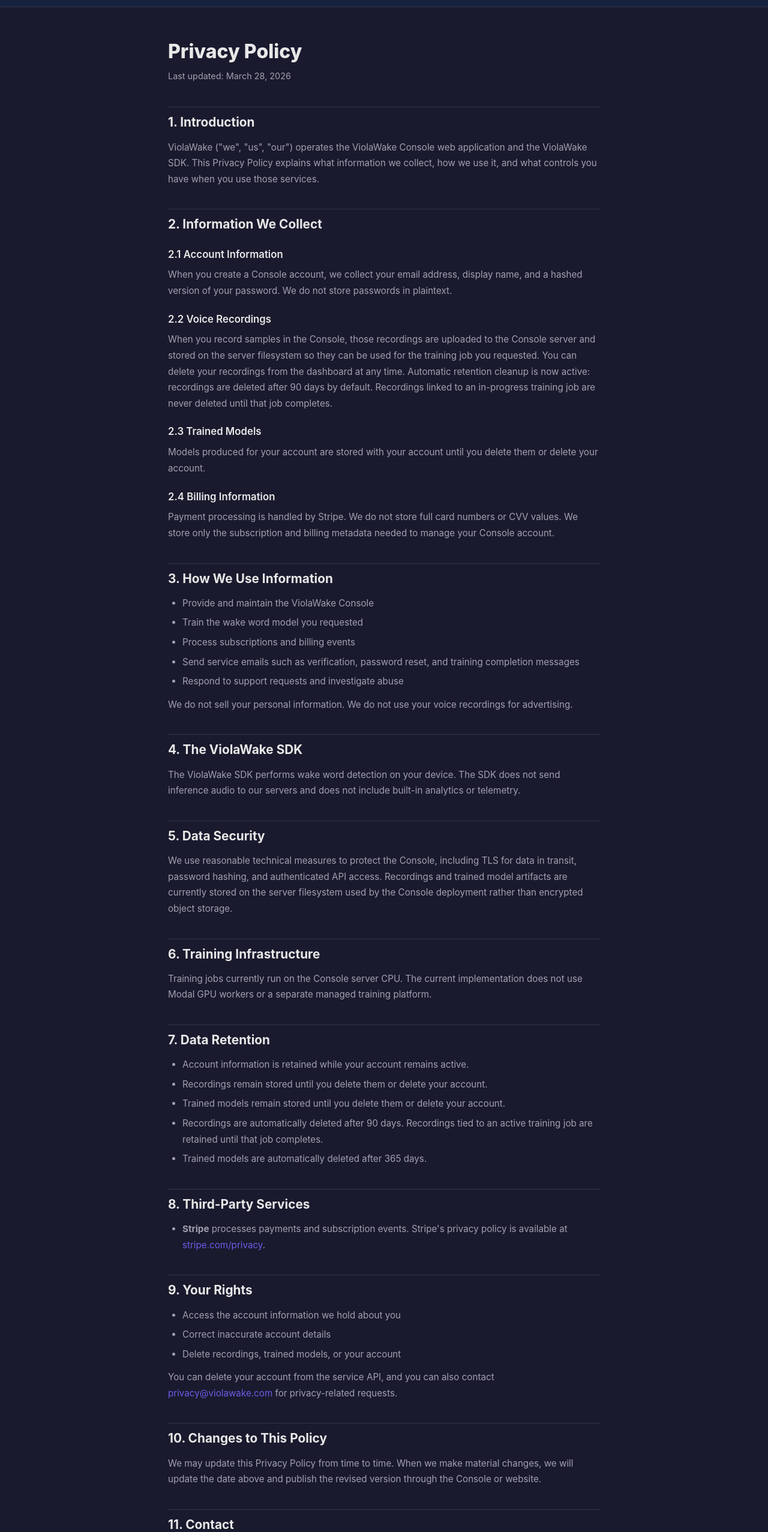
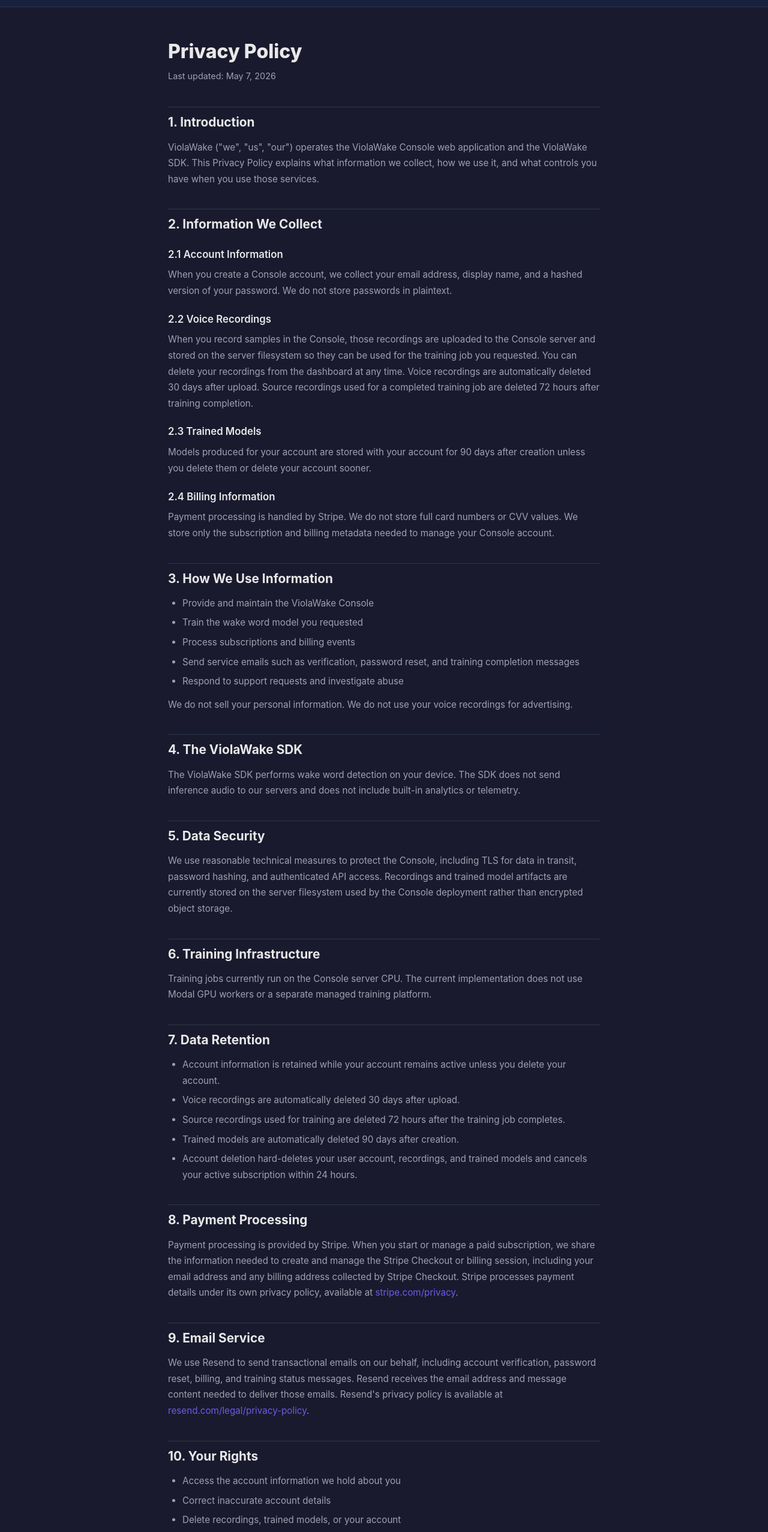
Before and after one commit to GeeIHadAGoodTime/ViolaWake, a React (Vite) app in the folder console/frontend/: page /privacy in a window 1280 px wide. Shown: the part 52-2606 px from the top of the page at 60% size. Built offline with nearby package versions, Linux system fonts and the light colour scheme; no server answers.

Commit message:
Update legal pages for billing and email providers

```diff
--- a/console/frontend/src/pages/Privacy.tsx
+++ b/console/frontend/src/pages/Privacy.tsx
@@ -5,7 +5,7 @@
     <div className="legal-page">
       <div className="legal-content">
         <h1 className="legal-title">Privacy Policy</h1>
-        <p className="legal-updated">Last updated: March 28, 2026</p>
+        <p className="legal-updated">Last updated: May 7, 2026</p>
 
         <section className="legal-section">
           <h2>1. Introduction</h2>
@@ -32,16 +32,17 @@
             When you record samples in the Console, those recordings are
             uploaded to the Console server and stored on the server filesystem
             so they can be used for the training job you requested. You can
-            delete your recordings from the dashboard at any time. Automatic
-            retention cleanup is now active: recordings are deleted after 90
-            days by default. Recordings linked to an in-progress training job
-            are never deleted until that job completes.
+            delete your recordings from the dashboard at any time. Voice
+            recordings are automatically deleted 30 days after upload. Source
+            recordings used for a completed training job are deleted 72 hours
+            after training completion.
           </p>
 
           <h3>2.3 Trained Models</h3>
           <p>
-            Models produced for your account are stored with your account until
-            you delete them or delete your account.
+            Models produced for your account are stored with your account for 90
+            days after creation unless you delete them or delete your account
+            sooner.
           </p>
 
           <h3>2.4 Billing Information</h3>
@@ -103,33 +104,35 @@
           <h2>7. Data Retention</h2>
           <ul>
             <li>
-              Account information is retained while your account remains active.
+              Account information is retained while your account remains active
+              unless you delete your account.
             </li>
             <li>
-              Recordings remain stored until you delete them or delete your
-              account.
+              Voice recordings are automatically deleted 30 days after upload.
             </li>
             <li>
-              Trained models remain stored until you delete them or delete your
-              account.
+              Source recordings used for training are deleted 72 hours after the
+              training job completes.
             </li>
             <li>
-              Recordings are automatically deleted after 90 days. Recordings
-              tied to an active training job are retained until that job
-              completes.
+              Trained models are automatically deleted 90 days after creation.
             </li>
             <li>
-              Trained models are automatically deleted after 365 days.
+              Account deletion hard-deletes your user account, recordings, and
+              trained models and cancels your active subscription within 24
+              hours.
             </li>
           </ul>
         </section>
 
         <section className="legal-section">
-          <h2>8. Third-Party Services</h2>
-          <ul>
-            <li>
-              <strong>Stripe</strong> processes payments and subscription events.
-              Stripe&apos;s privacy policy is available at{" "}
+          <h2>8. Payment Processing</h2>
+          <p>
+            Payment processing is provided by Stripe. When you start or manage a
+            paid subscription, we share the information needed to create and
+            manage the Stripe Checkout or billing session, including your email
+            address and any billing address collected by Stripe Checkout. Stripe
+            processes payment details under its own privacy policy, available at{" "}
             <a
               href="https://stripe.com/privacy"
               target="_blank"
@@ -138,27 +141,46 @@
               stripe.com/privacy
             </a>
             .
-            </li>
-          </ul>
+          </p>
         </section>
 
         <section className="legal-section">
-          <h2>9. Your Rights</h2>
+          <h2>9. Email Service</h2>
+          <p>
+            We use Resend to send transactional emails on our behalf, including
+            account verification, password reset, billing, and training status
+            messages. Resend receives the email address and message content
+            needed to deliver those emails. Resend&apos;s privacy policy is
+            available at{" "}
+            <a
+              href="https://resend.com/legal/privacy-policy"
+              target="_blank"
+              rel="noopener noreferrer"
+            >
+              resend.com/legal/privacy-policy
+            </a>
+            .
+          </p>
+        </section>
+
+        <section className="legal-section">
+          <h2>10. Your Rights</h2>
           <ul>
             <li>Access the account information we hold about you</li>
             <li>Correct inaccurate account details</li>
             <li>Delete recordings, trained models, or your account</li>
           </ul>
           <p>
-            You can delete your account from the service API, and you can also
-            contact{" "}
+            You can delete your account at any time from the Account Settings
+            page. Account deletion cancels your Stripe subscription and purges
+            your recordings and trained models. You can also contact{" "}
             <a href="mailto:privacy@violawake.com">privacy@violawake.com</a> for
             privacy-related requests.
           </p>
         </section>
 
         <section className="legal-section">
-          <h2>10. Changes to This Policy</h2>
+          <h2>11. Changes to This Policy</h2>
           <p>
             We may update this Privacy Policy from time to time. When we make
             material changes, we will update the date above and publish the
@@ -167,7 +189,7 @@
         </section>
 
         <section className="legal-section">
-          <h2>11. Contact</h2>
+          <h2>12. Contact</h2>
           <p>
             For questions about this Privacy Policy or our data practices,
             contact us at{" "}
--- a/console/frontend/src/pages/Terms.tsx
+++ b/console/frontend/src/pages/Terms.tsx
@@ -5,7 +5,7 @@
     <div className="legal-page">
       <div className="legal-content">
         <h1 className="legal-title">Terms of Service</h1>
-        <p className="legal-updated">Last updated: March 28, 2026</p>
+        <p className="legal-updated">Last updated: May 7, 2026</p>
 
         <section className="legal-section">
           <h2>1. Service Description</h2>
@@ -110,10 +110,28 @@
           <h3>5.2 Paid Subscriptions</h3>
           <p>
             Developer and Business subscriptions are billed through Stripe on a
-            recurring basis until cancelled.
+            recurring basis until cancelled. We do not store full card numbers
+            or CVV values.
           </p>
 
-          <h3>5.3 Refunds</h3>
+          <h3>5.3 Stripe Checkout</h3>
+          <p>
+            When you start or manage a paid subscription, we share the
+            information needed to create and manage the Stripe Checkout or
+            billing session, including your email address and any billing address
+            collected by Stripe Checkout. Stripe&apos;s privacy policy is
+            available at{" "}
+            <a
+              href="https://stripe.com/privacy"
+              target="_blank"
+              rel="noopener noreferrer"
+            >
+              stripe.com/privacy
+            </a>
+            .
+          </p>
+
+          <h3>5.4 Refunds</h3>
           <p>
             If a service problem on our side materially prevents you from using
             a paid allocation, contact{" "}
@@ -123,7 +141,46 @@
         </section>
 
         <section className="legal-section">
-          <h2>6. Service Availability</h2>
+          <h2>6. Email Service</h2>
+          <p>
+            We use Resend to send transactional emails on our behalf, including
+            account verification, password reset, billing, and training status
+            messages. Resend&apos;s privacy policy is available at{" "}
+            <a
+              href="https://resend.com/legal/privacy-policy"
+              target="_blank"
+              rel="noopener noreferrer"
+            >
+              resend.com/legal/privacy-policy
+            </a>
+            .
+          </p>
+        </section>
+
+        <section className="legal-section">
+          <h2>7. Data Retention and Account Deletion</h2>
+          <ul>
+            <li>
+              Voice recordings are automatically deleted 30 days after upload.
+            </li>
+            <li>
+              Source recordings used for training are deleted 72 hours after the
+              training job completes.
+            </li>
+            <li>
+              Trained models are automatically deleted 90 days after creation.
+            </li>
+            <li>
+              You can delete your account at any time from the Account Settings
+              page. Account deletion hard-deletes your user account, recordings,
+              and trained models and cancels your active Stripe subscription
+              within 24 hours.
+            </li>
+          </ul>
+        </section>
+
+        <section className="legal-section">
+          <h2>8. Service Availability</h2>
           <p>
             We aim to keep the Console available, but we do not guarantee
             uninterrupted service. The Console may be unavailable because of
@@ -133,7 +190,7 @@
         </section>
 
         <section className="legal-section">
-          <h2>7. Limitation of Liability</h2>
+          <h2>9. Limitation of Liability</h2>
           <p>
             TO THE MAXIMUM EXTENT PERMITTED BY APPLICABLE LAW, VIOLAWAKE AND ITS
             AFFILIATES WILL NOT BE LIABLE FOR INDIRECT, INCIDENTAL, SPECIAL,
@@ -149,7 +206,7 @@
         </section>
 
         <section className="legal-section">
-          <h2>8. Indemnification</h2>
+          <h2>10. Indemnification</h2>
           <p>
             You agree to indemnify and hold ViolaWake harmless from claims,
             damages, losses, and expenses arising from your use of the service,
@@ -159,33 +216,35 @@
         </section>
 
         <section className="legal-section">
-          <h2>9. Termination</h2>
+          <h2>11. Termination</h2>
 
-          <h3>9.1 By You</h3>
+          <h3>11.1 By You</h3>
           <p>
-            You may close your account by using the available Console/API
-            account-deletion flow or by contacting{" "}
+            You may close your account from the Account Settings page or by
+            contacting{" "}
             <a href="mailto:hello@violawake.com">hello@violawake.com</a>. If
             you want to keep trained models, download them before deleting your
             account.
           </p>
 
-          <h3>9.2 By Us</h3>
+          <h3>11.2 By Us</h3>
           <p>
             We may suspend or terminate your account if you violate these Terms,
             abuse the service, or if we are required to do so by law.
           </p>
 
-          <h3>9.3 Effect of Termination</h3>
+          <h3>11.3 Effect of Termination</h3>
           <p>
             When an account is deleted, access to the Console ends and the
-            account data we still store for that account is removed through our
-            deletion workflow. Models you already downloaded remain yours.
+            user account, recordings, and trained models we still store for that
+            account are hard-deleted within 24 hours. Any active Stripe
+            subscription is cancelled as part of the same deletion workflow.
+            Models you already downloaded remain yours.
           </p>
         </section>
 
         <section className="legal-section">
-          <h2>10. Changes to These Terms</h2>
+          <h2>12. Changes to These Terms</h2>
           <p>
             We may update these Terms from time to time. When changes are
             material, we will update the date above and publish the revised
@@ -194,7 +253,7 @@
         </section>
 
         <section className="legal-section">
-          <h2>11. Governing Law</h2>
+          <h2>13. Governing Law</h2>
           <p>
             These Terms are governed by the laws of the State of Delaware,
             United States, without regard to conflict of law principles.
@@ -202,7 +261,7 @@
         </section>
 
         <section className="legal-section">
-          <h2>12. Contact</h2>
+          <h2>14. Contact</h2>
           <p>
             For questions about these Terms, contact{" "}
             <a href="mailto:legal@violawake.com">legal@violawake.com</a>.
```
Lines whose indentation alone changed are shown as unchanged.
